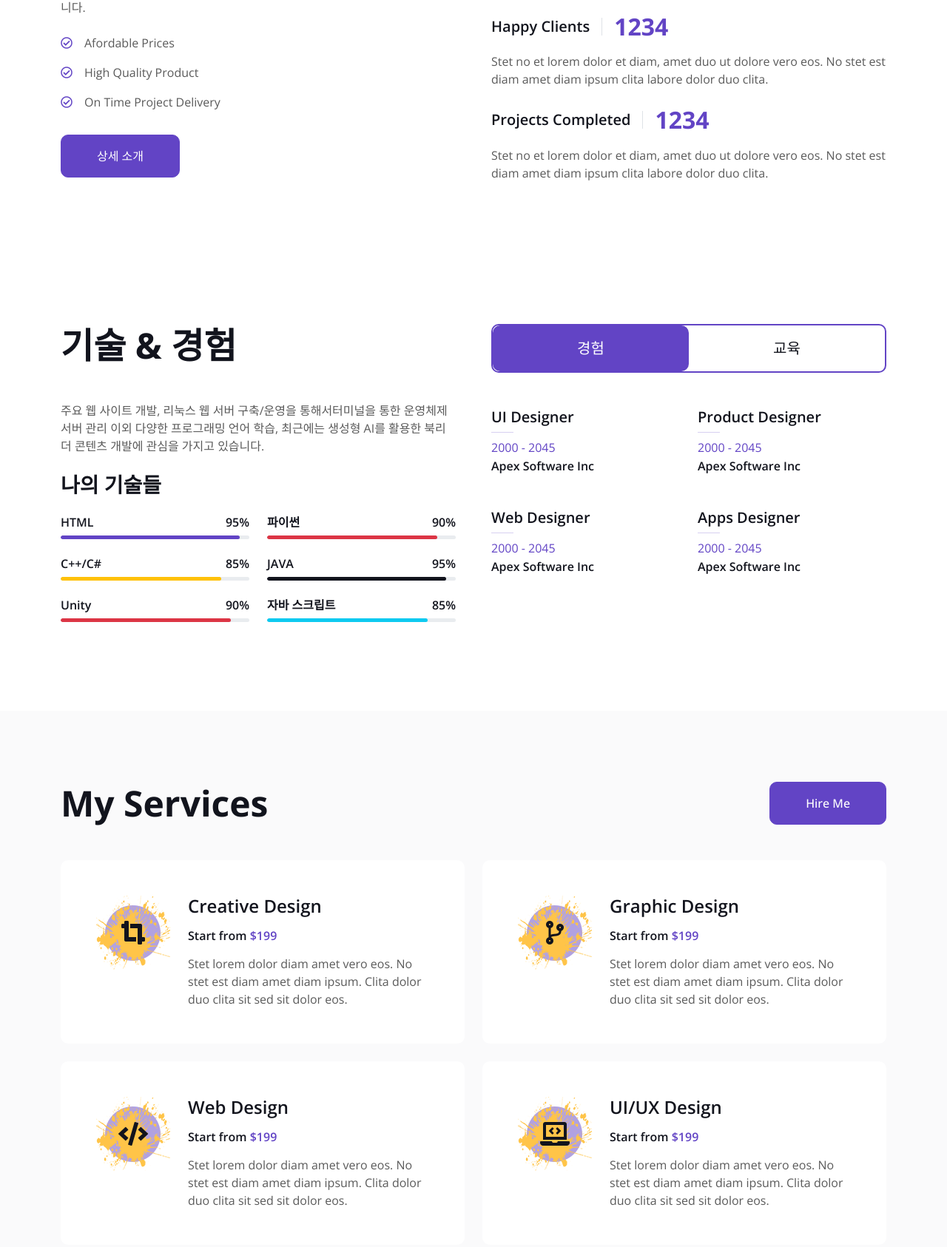
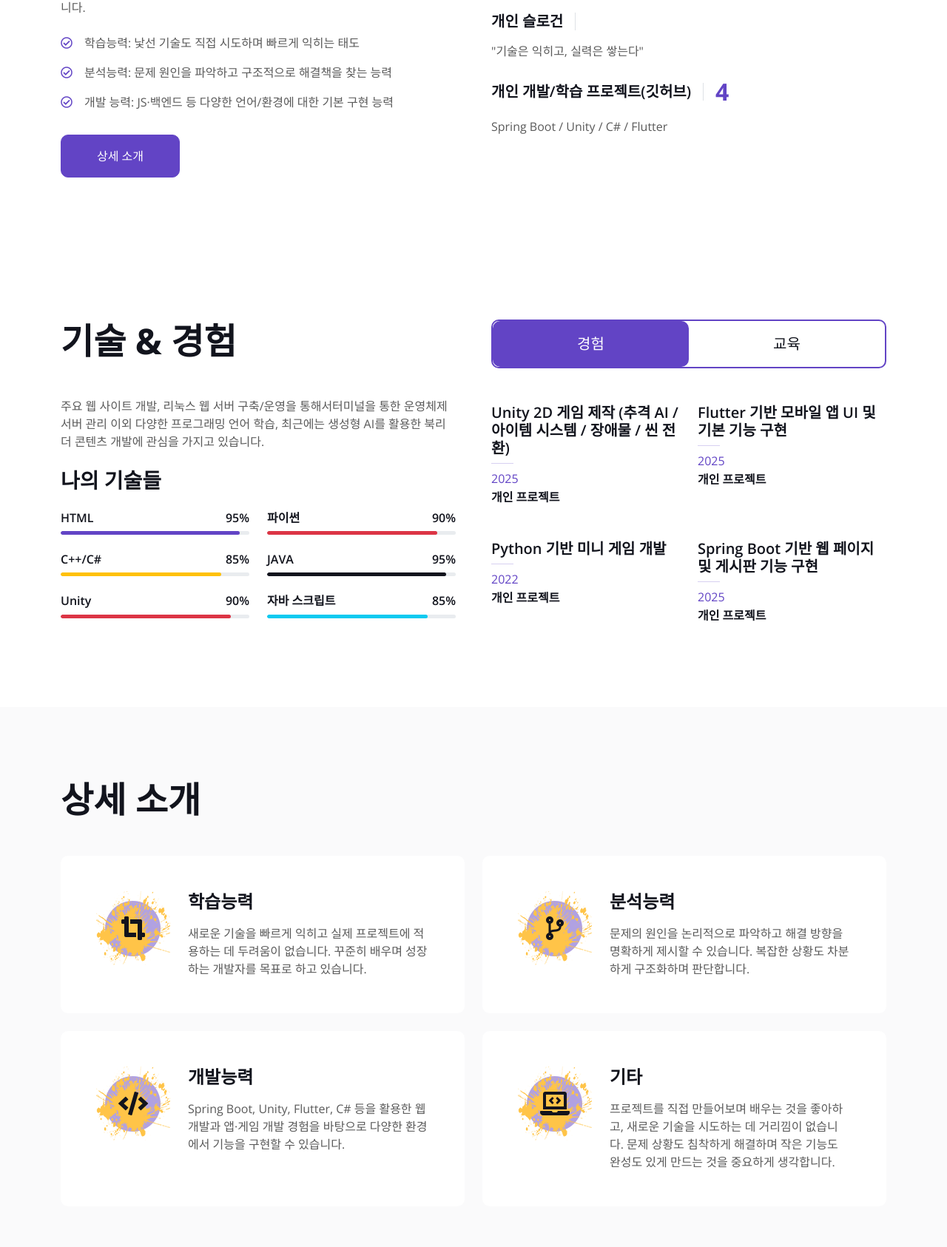
Before and after one commit to Ksw0929/portfolio, a plain HTML site: page index.html in a window 1280 px wide. Shown: the part 792-2478 px from the top of the page at 74% size. Drawn offline with nearby package versions, Linux system fonts and the light colour scheme.

Commit message:
포트폴리오 완성

```diff
--- a/index.html
+++ b/index.html
@@ -127,12 +127,12 @@
                             <h1 class="display-1 mb-0">2</h1>
                             <h5 class="mb-0">Years</h5>
                         </div>
-                        <h3 class="lh-base mb-0">현재 내가 가장 하고싶은 앱,게임 개발자이고 대학 졸업까지 어떤 것을 개발하는 목표로 달리겠습니다 </h3>
+                        <h3 class="lh-base mb-0">현재 내가 가장 하고싶은 앱,게임 개발자이고 대학 졸업까지 어떤 것을 개발하는 것을 목표로 달리겠습니다 </h3>
                     </div>
                     <p class="mb-4"> 아직은 많이 미숙하지만 게임이든 앱이든 개발을 해보고 싶습니다. 새롭고 많은 것들을 배우고 습득하는 것이 저의 즐거움입니다. 저의 대표적인 장점은 다음과 같습니다.</p>
-                    <p class="mb-3"><i class="far fa-check-circle text-primary me-3"></i>Afordable Prices</p>
-                    <p class="mb-3"><i class="far fa-check-circle text-primary me-3"></i>High Quality Product</p>
-                    <p class="mb-3"><i class="far fa-check-circle text-primary me-3"></i>On Time Project Delivery</p>
+                    <p class="mb-3"><i class="far fa-check-circle text-primary me-3"></i>학습능력: 낯선 기술도 직접 시도하며 빠르게 익히는 태도</p>
+                    <p class="mb-3"><i class="far fa-check-circle text-primary me-3"></i>분석능력: 문제 원인을 파악하고 구조적으로 해결책을 찾는 능력</p>
+                    <p class="mb-3"><i class="far fa-check-circle text-primary me-3"></i>개발 능력: JS·백엔드 등 다양한 언어/환경에 대한 기본 구현 능력</p>
                     <a class="btn btn-primary py-3 px-5 mt-3" href="/about_detailed" target="_blank">상세 소개</a>
                 </div>
                 <div class="col-lg-6 wow fadeInUp" data-wow-delay="0.5s">
@@ -145,15 +145,14 @@
                         </div>
                     </div>
                     <div class="d-flex align-items-center mb-3">
-                        <h5 class="border-end pe-3 me-3 mb-0">Happy Clients</h5>
-                        <h2 class="text-primary fw-bold mb-0" data-toggle="counter-up">1234</h2>
+                        <h5 class="border-end pe-3 me-3 mb-0">개인 슬로건</h5>
                     </div>
-                    <p class="mb-4">Stet no et lorem dolor et diam, amet duo ut dolore vero eos. No stet est diam amet diam ipsum clita labore dolor duo clita.</p>
+                    <p class="mb-4">"기술은 익히고, 실력은 쌓는다"</p>
                     <div class="d-flex align-items-center mb-3">
-                        <h5 class="border-end pe-3 me-3 mb-0">Projects Completed</h5>
-                        <h2 class="text-primary fw-bold mb-0" data-toggle="counter-up">1234</h2>
+                        <h5 class="border-end pe-3 me-3 mb-0">개인 개발/학습 프로젝트(깃허브)</h5>
+                        <h2 class="text-primary fw-bold mb-0" data-toggle="counter-up">4</h2>
                     </div>
-                    <p class="mb-0">Stet no et lorem dolor et diam, amet duo ut dolore vero eos. No stet est diam amet diam ipsum clita labore dolor duo clita.</p>
+                    <p class="mb-0">Spring Boot / Unity / C# / Flutter</p>
                 </div>
             </div>
         </div>
@@ -243,28 +242,28 @@
                         <div id="tab-1" class="tab-pane fade show p-0 active">
                             <div class="row gy-5 gx-4">
                                 <div class="col-sm-6">
-                                    <h5>UI Designer</h5>
+                                    <h5>Unity 2D 게임 제작 (추격 AI / 아이템 시스템 / 장애물 / 씬 전환)</h5>
                                     <hr class="text-primary my-2">
-                                    <p class="text-primary mb-1">2000 - 2045</p>
-                                    <h6 class="mb-0">Apex Software Inc</h6>
+                                    <p class="text-primary mb-1">2025</p>
+                                    <h6 class="mb-0">개인 프로젝트</h6>
                                 </div>
                                 <div class="col-sm-6">
-                                    <h5>Product Designer</h5>
+                                    <h5>Flutter 기반 모바일 앱 UI 및 기본 기능 구현</h5>
                                     <hr class="text-primary my-2">
-                                    <p class="text-primary mb-1">2000 - 2045</p>
-                                    <h6 class="mb-0">Apex Software Inc</h6>
+                                    <p class="text-primary mb-1">2025</p>
+                                    <h6 class="mb-0">개인 프로젝트</h6>
                                 </div>
                                 <div class="col-sm-6">
-                                    <h5>Web Designer</h5>
+                                    <h5>Python 기반 미니 게임 개발</h5>
                                     <hr class="text-primary my-2">
-                                    <p class="text-primary mb-1">2000 - 2045</p>
-                                    <h6 class="mb-0">Apex Software Inc</h6>
+                                    <p class="text-primary mb-1">2022</p>
+                                    <h6 class="mb-0">개인 프로젝트</h6>
                                 </div>
                                 <div class="col-sm-6">
-                                    <h5>Apps Designer</h5>
+                                    <h5>Spring Boot 기반 웹 페이지 및 게시판 기능 구현</h5>
                                     <hr class="text-primary my-2">
-                                    <p class="text-primary mb-1">2000 - 2045</p>
-                                    <h6 class="mb-0">Apex Software Inc</h6>
+                                    <p class="text-primary mb-1">2025</p>
+                                    <h6 class="mb-0">개인 프로젝트</h6>
                                 </div>
                             </div>
                         </div>
@@ -309,11 +308,9 @@
         <div class="container">
             <div class="row g-5 mb-5 wow fadeInUp" data-wow-delay="0.1s">
                 <div class="col-lg-6">
-                    <h1 class="display-5 mb-0">My Services</h1>
+                    <h1 class="display-5 mb-0">상세 소개</h1>
                 </div>
-                <div class="col-lg-6 text-lg-end">
-                    <a class="btn btn-primary py-3 px-5" href="">Hire Me</a>
-                </div>
+
             </div>
             <div class="row g-4">
                 <div class="col-lg-6 wow fadeInUp" data-wow-delay="0.1s">
@@ -322,9 +319,8 @@
                             <i class="fa fa-crop-alt fa-2x text-dark"></i>
                         </div>
                         <div class="ms-sm-4">
-                            <h4 class="mb-3">Creative Design</h4>
-                            <h6 class="mb-3">Start from <span class="text-primary">$199</span></h6>
-                            <span>Stet lorem dolor diam amet vero eos. No stet est diam amet diam ipsum. Clita dolor duo clita sit sed sit dolor eos.</span>
+                            <h4 class="mb-3">학습능력</h4>
+                            <span>새로운 기술을 빠르게 익히고 실제 프로젝트에 적용하는 데 두려움이 없습니다. 꾸준히 배우며 성장하는 개발자를 목표로 하고 있습니다.</span>
                         </div>
                     </div>
                 </div>
@@ -334,9 +330,8 @@
                             <i class="fa fa-code-branch fa-2x text-dark"></i>
                         </div>
                         <div class="ms-sm-4">
-                            <h4 class="mb-3">Graphic Design</h4>
-                            <h6 class="mb-3">Start from <span class="text-primary">$199</span></h6>
-                            <span>Stet lorem dolor diam amet vero eos. No stet est diam amet diam ipsum. Clita dolor duo clita sit sed sit dolor eos.</span>
+                            <h4 class="mb-3">분석능력</h4>
+                            <span>문제의 원인을 논리적으로 파악하고 해결 방향을 명확하게 제시할 수 있습니다. 복잡한 상황도 차분하게 구조화하며 판단합니다.</span>
                         </div>
                     </div>
                 </div>
@@ -346,9 +341,8 @@
                             <i class="fa fa-code fa-2x text-dark"></i>
                         </div>
                         <div class="ms-sm-4">
-                            <h4 class="mb-3">Web Design</h4>
-                            <h6 class="mb-3">Start from <span class="text-primary">$199</span></h6>
-                            <span>Stet lorem dolor diam amet vero eos. No stet est diam amet diam ipsum. Clita dolor duo clita sit sed sit dolor eos.</span>
+                            <h4 class="mb-3">개발능력</h4>
+                            <span>Spring Boot, Unity, Flutter, C# 등을 활용한 웹 개발과 앱·게임 개발 경험을 바탕으로 다양한 환경에서 기능을 구현할 수 있습니다.</span>
                         </div>
                     </div>
                 </div>
@@ -358,9 +352,8 @@
                             <i class="fa fa-laptop-code fa-2x text-dark"></i>
                         </div>
                         <div class="ms-sm-4">
-                            <h4 class="mb-3">UI/UX Design</h4>
-                            <h6 class="mb-3">Start from <span class="text-primary">$199</span></h6>
-                            <span>Stet lorem dolor diam amet vero eos. No stet est diam amet diam ipsum. Clita dolor duo clita sit sed sit dolor eos.</span>
+                            <h4 class="mb-3">기타</h4>
+                            <span>프로젝트를 직접 만들어보며 배우는 것을 좋아하고, 새로운 기술을 시도하는 데 거리낌이 없습니다. 문제 상황도 침착하게 해결하며 작은 기능도 완성도 있게 만드는 것을 중요하게 생각합니다.</span>
                         </div>
                     </div>
                 </div>
@@ -388,7 +381,7 @@
             <div class="row g-4 portfolio-container wow fadeInUp" data-wow-delay="0.1s">
                 <div class="col-lg-4 col-md-6 portfolio-item first">
                     <div class="portfolio-img rounded overflow-hidden">
-                        <img class="img-fluid" src="img/project-1.jpg" alt="">
+                        <img class="img-fluid" src="img/mobile.png" alt="">
                         <div class="portfolio-btn">
                             <a class="btn btn-lg-square btn-outline-secondary border-2 mx-1" href="img/project-1.jpg" data-lightbox="portfolio"><i class="fa fa-eye"></i></a>
                             <a class="btn btn-lg-square btn-outline-secondary border-2 mx-1" href=""><i class="fa fa-link"></i></a>
@@ -397,7 +390,7 @@
                 </div>
                 <div class="col-lg-4 col-md-6 portfolio-item second">
                     <div class="portfolio-img rounded overflow-hidden">
-                        <img class="img-fluid" src="img/project-2.jpg" alt="">
+                        <img class="img-fluid" src="img/App.png" alt="">
                         <div class="portfolio-btn">
                             <a class="btn btn-lg-square btn-outline-secondary border-2 mx-1" href="img/project-2.jpg" data-lightbox="portfolio"><i class="fa fa-eye"></i></a>
                             <a class="btn btn-lg-square btn-outline-secondary border-2 mx-1" href=""><i class="fa fa-link"></i></a>
@@ -406,7 +399,7 @@
                 </div>
                 <div class="col-lg-4 col-md-6 portfolio-item first">
                     <div class="portfolio-img rounded overflow-hidden">
-                        <img class="img-fluid" src="img/project-3.jpg" alt="">
+                        <img class="img-fluid" src="img/Gun.png" alt="">
                         <div class="portfolio-btn">
                             <a class="btn btn-lg-square btn-outline-secondary border-2 mx-1" href="img/project-3.jpg" data-lightbox="portfolio"><i class="fa fa-eye"></i></a>
                             <a class="btn btn-lg-square btn-outline-secondary border-2 mx-1" href=""><i class="fa fa-link"></i></a>
@@ -415,7 +408,7 @@
                 </div>
                 <div class="col-lg-4 col-md-6 portfolio-item second">
                     <div class="portfolio-img rounded overflow-hidden">
-                        <img class="img-fluid" src="img/project-4.jpg" alt="">
+                        <img class="img-fluid" src="img/Web.png" alt="">
                         <div class="portfolio-btn">
                             <a class="btn btn-lg-square btn-outline-secondary border-2 mx-1" href="img/project-4.jpg" data-lightbox="portfolio"><i class="fa fa-eye"></i></a>
                             <a class="btn btn-lg-square btn-outline-secondary border-2 mx-1" href=""><i class="fa fa-link"></i></a>
@@ -424,7 +417,7 @@
                 </div>
                 <div class="col-lg-4 col-md-6 portfolio-item first">
                     <div class="portfolio-img rounded overflow-hidden">
-                        <img class="img-fluid" src="img/project-5.jpg" alt="">
+                        <img class="img-fluid" src="img/Run.png" alt="">
                         <div class="portfolio-btn">
                             <a class="btn btn-lg-square btn-outline-secondary border-2 mx-1" href="img/project-5.jpg" data-lightbox="portfolio"><i class="fa fa-eye"></i></a>
                             <a class="btn btn-lg-square btn-outline-secondary border-2 mx-1" href=""><i class="fa fa-link"></i></a>
@@ -433,7 +426,7 @@
                 </div>
                 <div class="col-lg-4 col-md-6 portfolio-item second">
                     <div class="portfolio-img rounded overflow-hidden">
-                        <img class="img-fluid" src="img/project-6.jpg" alt="">
+                        <img class="img-fluid" src="img/Game.png" alt="">
                         <div class="portfolio-btn">
                             <a class="btn btn-lg-square btn-outline-secondary border-2 mx-1" href="img/project-6.jpg" data-lightbox="portfolio"><i class="fa fa-eye"></i></a>
                             <a class="btn btn-lg-square btn-outline-secondary border-2 mx-1" href=""><i class="fa fa-link"></i></a>
@@ -476,7 +469,7 @@
                         <div class="team-text bg-white rounded-end p-4">
                             <div>
                                 <h5>Full Name</h5>
-                                <span>Designer</span>
+                                <span>디자이너</span>
                             </div>
                             <i class="fa fa-arrow-right fa-2x text-primary"></i>
                         </div>
@@ -488,7 +481,7 @@
                         <div class="team-text bg-white rounded-end p-4">
                             <div>
                                 <h5>Full Name</h5>
-                                <span>Designer</span>
+                                <span>디자이너</span>
                             </div>
                             <i class="fa fa-arrow-right fa-2x text-primary"></i>
                         </div>
@@ -503,7 +496,7 @@
     <!-- Testimonial Start -->
     <div class="container-fluid bg-light py-5 my-5" id="testimonial">
         <div class="container-fluid py-5">
-            <h1 class="display-5 text-center mb-5 wow fadeInUp" data-wow-delay="0.1s">Testimonial</h1>
+            <h1 class="display-5 text-center mb-5 wow fadeInUp" data-wow-delay="0.1s">추천인/전문가 후기</h1>
             <div class="row justify-content-center">
                 <div class="col-lg-3 d-none d-lg-block">
                     <div class="testimonial-left h-100">
@@ -516,39 +509,39 @@
                     <div class="owl-carousel testimonial-carousel">
                         <div class="testimonial-item text-center">
                             <div class="position-relative mb-5">
-                                <img class="img-fluid rounded-circle border border-secondary p-2 mx-auto" src="img/testimonial-1.jpg" alt="">
+                                <img class="img-fluid rounded-circle border border-secondary p-2 mx-auto" src="img/Edison.jfif" alt="">
                                 <div class="testimonial-icon">
                                     <i class="fa fa-quote-left text-primary"></i>
                                 </div>
                             </div>
-                            <p class="fs-5 fst-italic">Dolores sed duo clita tempor justo dolor et stet lorem kasd labore dolore lorem ipsum. At lorem lorem magna ut et, nonumy et labore et tempor diam tempor erat.</p>
+                            <p class="fs-5 fst-italic">“실패는 곧 경험이다. 경험은 곧 성장이다.”</p>
                             <hr class="w-25 mx-auto">
-                            <h5>Client Name</h5>
-                            <span>Profession</span>
+                            <h5>토마스 에디슨</h5>
+                            <span>Inventor</span>
                         </div>
                         <div class="testimonial-item text-center">
                             <div class="position-relative mb-5">
-                                <img class="img-fluid rounded-circle border border-secondary p-2 mx-auto" src="img/testimonial-2.jpg" alt="">
+                                <img class="img-fluid rounded-circle border border-secondary p-2 mx-auto" src="img/Gates.jfif" alt="">
                                 <div class="testimonial-icon">
                                     <i class="fa fa-quote-left text-primary"></i>
                                 </div>
                             </div>
-                            <p class="fs-5 fst-italic">Dolores sed duo clita tempor justo dolor et stet lorem kasd labore dolore lorem ipsum. At lorem lorem magna ut et, nonumy et labore et tempor diam tempor erat.</p>
+                            <p class="fs-5 fst-italic">“꾸준함보다 강한 재능은 없다.”</p>
                             <hr class="w-25 mx-auto">
-                            <h5>Client Name</h5>
-                            <span>Profession</span>
+                            <h5>빌 게이츠</h5>
+                            <span>Co-founder of Microsoft</span>
                         </div>
                         <div class="testimonial-item text-center">
                             <div class="position-relative mb-5">
-                                <img class="img-fluid rounded-circle border border-secondary p-2 mx-auto" src="img/testimonial-3.jpg" alt="">
+                                <img class="img-fluid rounded-circle border border-secondary p-2 mx-auto" src="img/Robert.jfif" alt="">
                                 <div class="testimonial-icon">
                                     <i class="fa fa-quote-left text-primary"></i>
                                 </div>
                             </div>
-                            <p class="fs-5 fst-italic">Dolores sed duo clita tempor justo dolor et stet lorem kasd labore dolore lorem ipsum. At lorem lorem magna ut et, nonumy et labore et tempor diam tempor erat.</p>
+                            <p class="fs-5 fst-italic">“성공은 매일 반복되는 작은 노력들의 합이다.”</p>
                             <hr class="w-25 mx-auto">
-                            <h5>Client Name</h5>
-                            <span>Profession</span>
+                            <h5>로버트 콜리어</h5>
+                            <span>American Author</span>
                         </div>
                     </div>
                 </div>
```
Also changed, not shown: img/App.png (added), img/Edison.jfif (added), img/Game.png (added), img/Gates.jfif (added), img/Gun.png (added), img/Robert.jfif (added), img/Run.png (added), img/Web.png (added), img/mobile.png (added).
